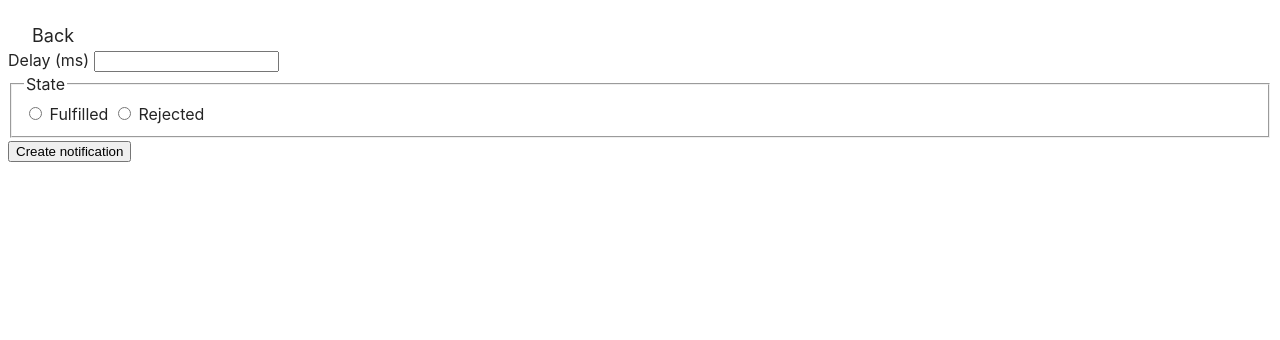
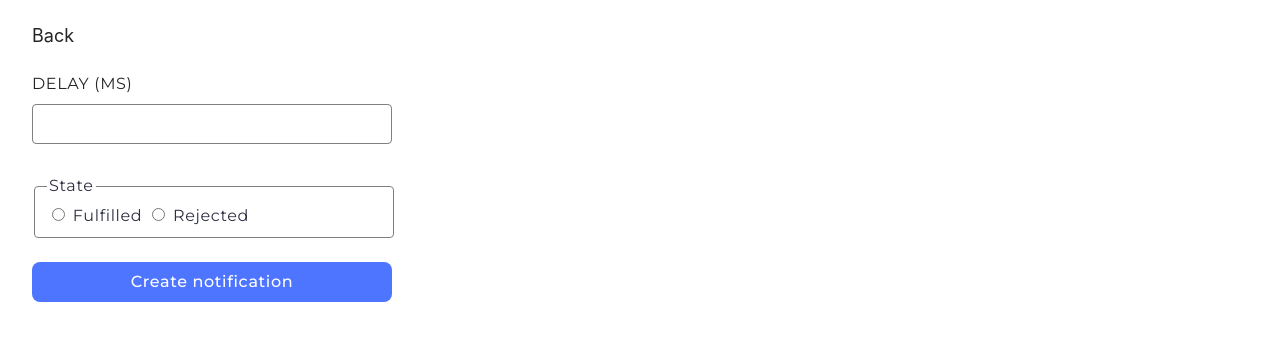
Before and after one commit to IgBovt/goit-js-hw-10, a website built with Vite: page src/2-snackbar.html in a window 1280 px wide. Built offline with nearby package versions, Linux system fonts and the light colour scheme.

Commit message:
update css
task2

```diff
--- a/src/2-snackbar.html
+++ b/src/2-snackbar.html
@@ -9,24 +9,36 @@
   <body>
     <a class="back-link" href="./index.html">Back</a>
     <form class="form">
-      <label>
+      <label class="label">
         Delay (ms)
-        <input type="number" name="delay" required />
+        <input class="input" type="number" name="delay" required />
       </label>
 
-      <fieldset>
+      <fieldset class="fieldset">
         <legend>State</legend>
         <label>
-          <input type="radio" name="state" value="fulfilled" required />
+          <input
+            class="radio"
+            type="radio"
+            name="state"
+            value="fulfilled"
+            required
+          />
           Fulfilled
         </label>
         <label>
-          <input type="radio" name="state" value="rejected" required />
+          <input
+            class="radio"
+            type="radio"
+            name="state"
+            value="rejected"
+            required
+          />
           Rejected
         </label>
       </fieldset>
 
-      <button type="submit">Create notification</button>
+      <button class="btn" type="submit">Create notification</button>
     </form>
     <script type="module" src="./js/2-snackbar.js"></script>
   </body>
--- /dev/null
+++ b/src/css/2-snackbar.css
@@ -0,0 +1,71 @@
+.form {
+  margin-top: 24px;
+  margin-left: 24px;
+}
+.label {
+  display: flex;
+  flex-direction: column;
+  gap: 8px;
+  font-family: Montserrat;
+  font-size: 16px;
+  font-style: normal;
+  font-weight: 400;
+  line-height: 24px; /* 150% */
+  letter-spacing: 0.64px;
+  margin-bottom: 30px;
+}
+.input {
+  box-sizing: border-box;
+  width: 360px;
+  height: 40px;
+  border-radius: 4px;
+  border: 1px solid #808080;
+  color: #808080;
+  padding-left: 16px;
+  transition: color 500ms cubic-bezier(0.4, 0, 0.2, 1);
+}
+.input:hover {
+  border: 1px solid #2e2f42;
+}
+.fieldset {
+  box-sizing: border-box;
+  font-family: Montserrat;
+  font-size: 16px;
+  font-style: normal;
+  font-weight: 400;
+  line-height: 24px;
+  letter-spacing: 0.64px;
+  width: 360px;
+  height: 64px;
+  border: 1px solid #808080;
+  color: #2e2f42;
+  border-radius: 4px;
+  margin-bottom: 24px;
+  transition: color 500ms cubic-bezier(0.4, 0, 0.2, 1);
+}
+.radio {
+  margin-bottom: 8px;
+}
+.fieldset:hover {
+  border: 1px solid #2e2f42;
+}
+.btn {
+  width: 360px;
+  padding: 8px 16px;
+  justify-content: center;
+  align-items: center;
+  border-radius: 8px;
+  background-color: #4e75ff;
+  color: #fff;
+  border: none;
+  font-family: Montserrat;
+  font-size: 16px;
+  font-style: normal;
+  font-weight: 500;
+  line-height: 24px;
+  letter-spacing: 0.64px;
+  transition: background-color 500ms cubic-bezier(0.4, 0, 0.2, 1);
+}
+.btn:hover {
+  background-color: #6c8cff;
+}
--- a/src/css/styles.css
+++ b/src/css/styles.css
@@ -9,6 +9,7 @@
 @import 'flatpickr/dist/flatpickr.min.css';
 @import 'izitoast/dist/css/iziToast.min.css';
 @import url('./1-timer.css');
+@import url('./2-snackbar.css');
 
 :root {
   font-family: Inter, Avenir, Helvetica, Arial, sans-serif;
```
